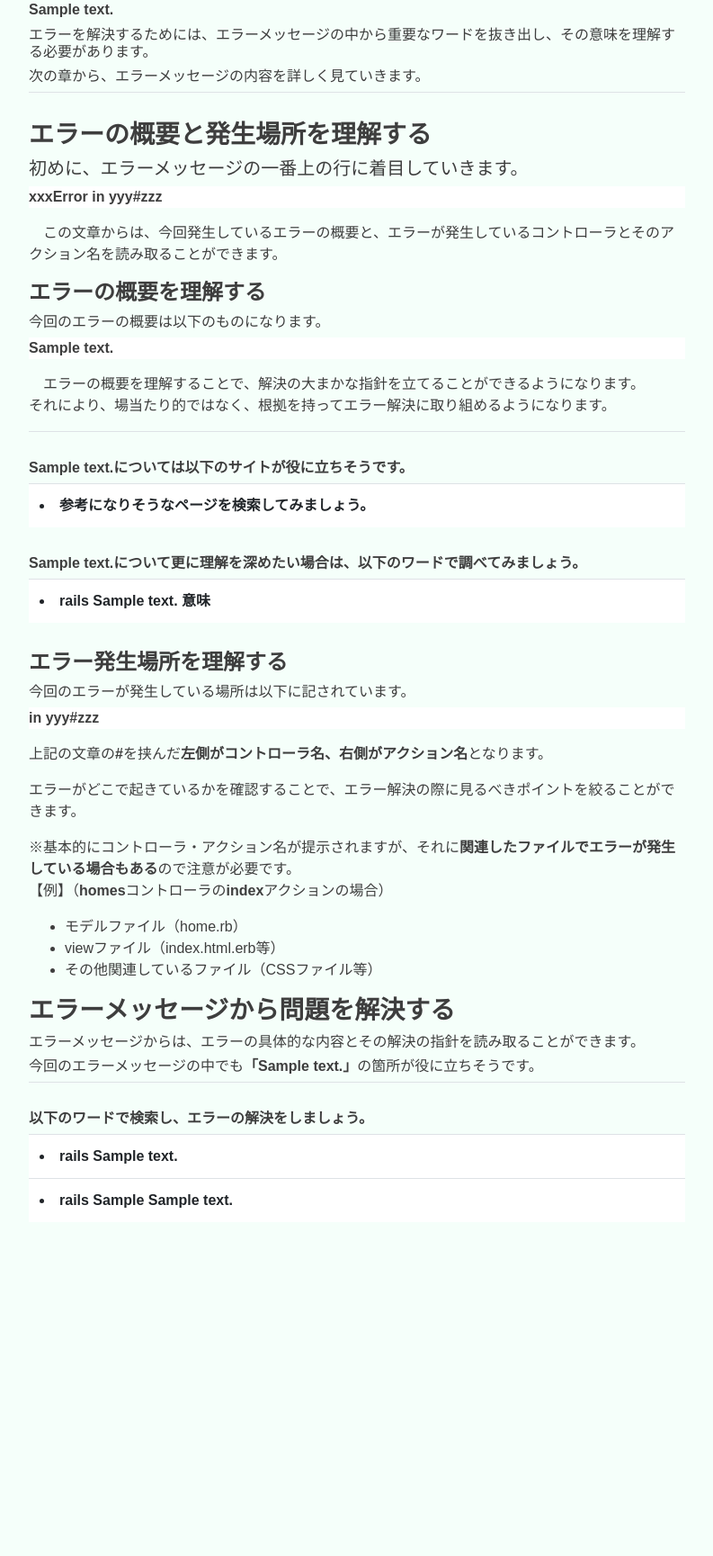
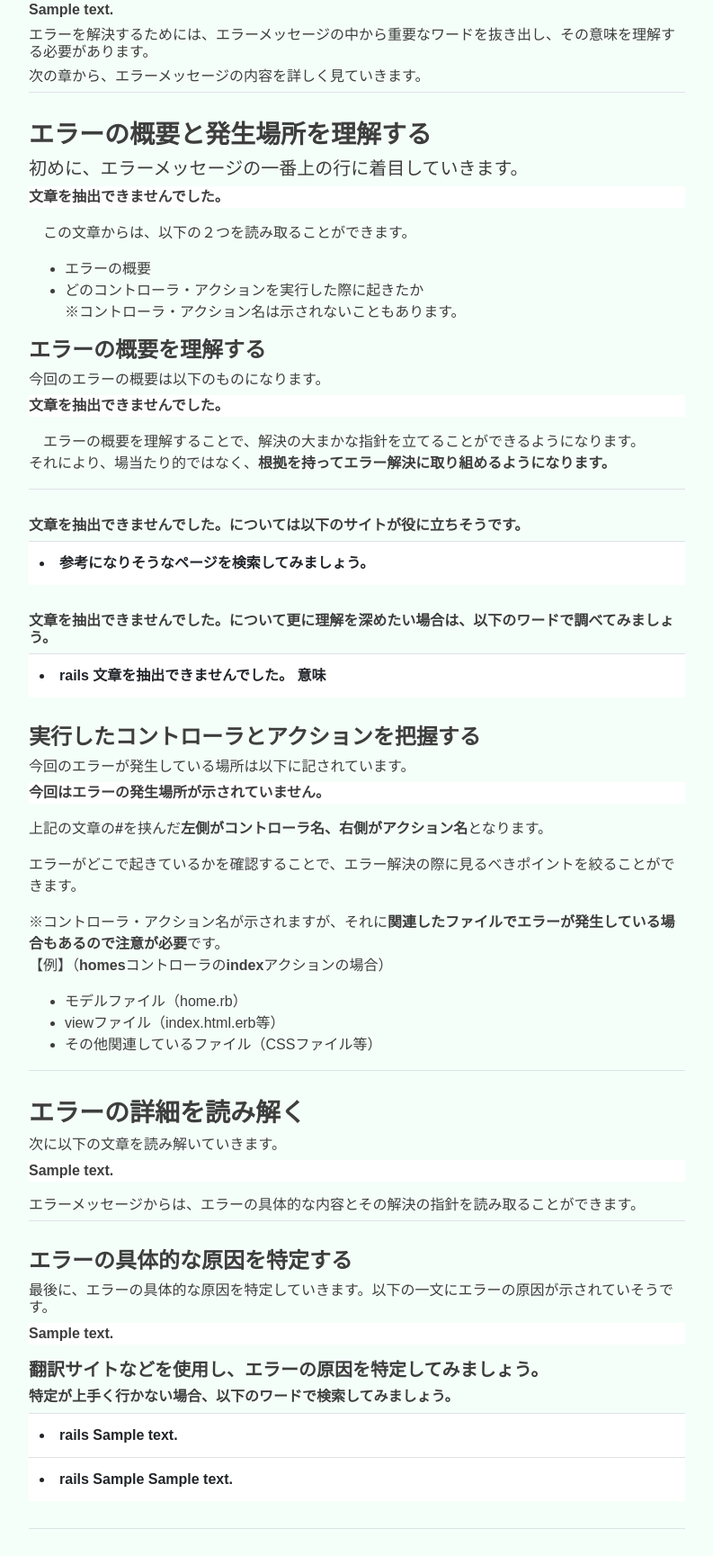
Before and after one commit to kouki512/Python-Search_support-proto, a Django app: page /suggest_result/1/ in a window 1280 px wide. Shown: the part 247-1976 px from the top of the page at 90% size, without its empty margins (243-1036 px from the left). Before the commit the page ends 1589 px from the top, so only its background shows below. Run offline with Django 3.2, Linux system fonts and the light colour scheme; tables that the repository leaves empty hold one stand-in row (values such as "Sample post").

Commit message:
エラーの詳細文の正規表現を追加・変更

```diff
--- a/search_word/templates/search_word/suggest_result.html
+++ b/search_word/templates/search_word/suggest_result.html
@@ -15,7 +15,7 @@
 
             </div>
             <div class="section">
-                <div class="step step1">
+                <div class="step-container">
                     <h3><b>エラーの概要と発生場所を理解する</b></h3>
 
                         <!-- 初めに、エラーの概要を理解しましょう。<br>
@@ -23,22 +23,27 @@
                         今回は<b>「{{collection_result.general_error}}」</b>という記述に概要が示されています。 -->
                         <h5>初めに、エラーメッセージの一番上の行に着目していきます。</h5>
 
-                        <p class="error-result-content"><b>xxxError in yyy#zzz</b></p>
-                        <p>　この文章からは、今回発生しているエラーの概要と、エラーが発生しているコントローラとそのアクション名を読み取ることができます。</p>
-                        <div class="focus-general_error">
+                        <p class="error-result-content"><b>{{collection_result.general_error}}</b></p>
+                        <p>　この文章からは、以下の２つを読み取ることができます。</p>
+                        <ul class="error-summary-lists">
+                            <li class="error-summary-list">エラーの概要</li>
+                            <li class="error-summary-list">どのコントローラ・アクションを実行した際に起きたか</li>
+                            <p class="error-summary-list">※コントローラ・アクション名は示されないこともあります。</p>
+                        </ul>
+                        <div class="step">
                             <h4><b>エラーの概要を理解する</b></h4>
                             <h6>今回のエラーの概要は以下のものになります。</h6>
-                            <p class="error-result-content"><b>{{collection_result.general_error}}</b></p>
-                            <p>　エラーの概要を理解することで、解決の大まかな指針を立てることができるようになります。<br>それにより、場当たり的ではなく、根拠を持ってエラー解決に取り組めるようになります。</p>
+                            <p class="error-result-content"><b>{{collection_result.summary_error}}</b></p>
+                            <p>　エラーの概要を理解することで、解決の大まかな指針を立てることができるようになります。<br>それにより、場当たり的ではなく、<b>根拠を持ってエラー解決に取り組めるようになります。</b></p>
                         </div>
                 </div>
                 <div class="step-title">
-                    <h6>{{collection_result.general_error}}については以下のサイトが役に立ちそうです。</h6>
+                    <h6>{{collection_result.summary_error}}については以下のサイトが役に立ちそうです。</h6>
                 </div>
                 <table class = "table result-table">
                     <tbody>
                         <!-- ワードを繰り返し出力 -->
-                        {% for word in general_error_link %}
+                        {% for word in summary_error_link %}
                         <tr>
                             <!-- viewに情報を送信するためのフォーム -->
                             {% if word == "参考になりそうなページを検索してみましょう。" %}
@@ -51,12 +56,12 @@
                     </tbody>
                 </table>
                 <div class="step-title">
-                    <h6>{{collection_result.general_error}}について更に理解を深めたい場合は、以下のワードで調べてみましょう。</h6>
+                    <h6>{{collection_result.summary_error}}について更に理解を深めたい場合は、以下のワードで調べてみましょう。</h6>
                 </div>
                 <table class = "table result-table">
                     <tbody>
                         <!-- ワードを繰り返し出力 -->
-                        {% for word in general_error_word %}
+                        {% for word in summary_error_word %}
                         <tr>
                             <!-- viewに情報を送信するためのフォーム -->
                             <td class="error-result-content"><li><b>{{word}}</b></li></td>
@@ -64,13 +69,13 @@
                         {% endfor %}
                     </tbody>
                 </table>
-                <div class="focus-path">
-                    <h4><b>エラー発生場所を理解する</b></h4>
+                <div class="step">
+                    <h4><b>実行したコントローラとアクションを把握する</b></h4>
                     <h6>今回のエラーが発生している場所は以下に記されています。</h6>
-                    <p class="error-result-content"><b>in yyy#zzz</b></p>
+                    <p class="error-result-content"><b>{{collection_result.general_path}}</b></p>
                     <p>上記の文章の<b>#</b>を挟んだ<b>左側がコントローラ名、右側がアクション名</b>となります。</p>
                     <p>エラーがどこで起きているかを確認することで、エラー解決の際に見るべきポイントを絞ることができます。</p>
-                    <p>※基本的にコントローラ・アクション名が提示されますが、それに<b>関連したファイルでエラーが発生している場合もある</b>ので注意が必要です。<br>
+                    <p>※コントローラ・アクション名が示されますが、それに<b>関連したファイルでエラーが発生している場合もあるので注意が必要</b>です。<br>
                     【例】（homesコントローラのindexアクションの場合）
                     <ul>
                         <li>モデルファイル（home.rb）</li>
@@ -80,13 +85,31 @@
                     </p>
                 </div>
             </div>
-            <div class="step step2">
-                <h3><b>エラーメッセージから問題を解決する</b></h3>
+            <div class="section">
+                <div class="step-container">
+                    <h3><b>エラーの詳細を読み解く</b></h3>
+                    <h6>次に以下の文章を読み解いていきます。</h6>
+                    <p class="error-result-content"><b>{{collection_result.reject_summary|linebreaksbr}}</b></p>
                     <h6>エラーメッセージからは、エラーの具体的な内容とその解決の指針を読み取ることができます。</h6>
-                <h6>今回のエラーメッセージの中でも<b>「{{collection_result.error_detail}}」</b>の箇所が役に立ちそうです。</h6>
                 </div>
+
+                <div class="step">
+                    {% if collection_result.file_path %}
+                        <h4><b>エラーの具体的な発生場所を把握する</b></h4>
+                        <h6>まず、以下の一文について見ていきます。</h6>
+                        <p class="error-result-content"><b>{{collection_result.file_path|linebreaksbr}}</b></p>
+                        <p>"Showing"から始める一文からは、<b>エラーが発生しているファイル名を確認することができます。</b></p>
+                        <p>また、<b>「#数字」</b>のような記載がある場合、そこから<b>ファイルの何行目でエラーが起こっているかを読み取ることができます。</b></p>
+                        <h5><b>エラーがどのファイルの何行目で発生しているかを確認してみましょう。</b></h5>
+                    {% endif %}
+                </div>
+                <div class="step">
+                        <h4><b>エラーの具体的な原因を特定する</b></h4>
+                        <h6>最後に、エラーの具体的な原因を特定していきます。以下の一文にエラーの原因が示されていそうです。</h6>
+                        <p class="error-result-content"><b>{{collection_result.error_detail}}</b></p>
+                    <h5><b>翻訳サイトなどを使用し、エラーの原因を特定してみましょう。</b></h5>
                     <div class="step-title">
-                <h6>以下のワードで検索し、エラーの解決をしましょう。</h6>
+                        <h6>特定が上手く行かない場合、以下のワードで検索してみましょう。</h6>
                     </div>
                     <table class = "table result-table">
                         <tbody>
@@ -102,4 +125,6 @@
                 </div>
             </div>
         </div>
+    </div>
+</div>
 {% endblock content %}
--- a/search_word/views.py
+++ b/search_word/views.py
@@ -46,14 +46,11 @@
 
 
 def SelectErrors(request):
-
     # 送信されたセッションの取得
     technique = request.session.get('technique')
     # 選択言語及びフレームワークによるchoicesの定義
-
     # フォームの呼び出し（使用技術は前回送信したものを初期値に）
     form = SelectErrorsFormClass()
-
     # contextの定義
     if request.method == 'POST':
         form = SelectErrorsFormClass(request.POST)
@@ -70,70 +67,102 @@
     }
     return render(request, 'search_word/select_errors.html', context)
 
-
 class SuggestWordView(DetailView):
     template_name = 'search_word/suggest_result.html'
     model = SearchWord
-
 # 入力されたエラーメッセージを分割し検索に必要なワードを抽出する関数
-
 
 def selection_error(error_message):
     # エラーの大枠を抽出
-    general_error = re.sub(
-        r'(in\s.+?#.+[\s\S]*)', '', error_message.error_message)
+    # general_error = re.sub(
+    #     r'(in\s.+?#.+[\s\S]*)', '', error_message.error_message)
+
+    # xxxError in yyy#zzz の抽出
+    selection_general_error = re.search(r'(?<=\bin\b\s)(.*\s)+(.+#.+)|.*\s*(?=\n|\r)', error_message.error_message)
+    if selection_general_error:
+        general_error = selection_general_error.group()
+    else:
+        general_error = "文章を抽出できませんでした。"
+
+    # xxxErrorの抽出
+    selection_summary_error = re.search(r'.*\s(?=\bin\b\s)|.*\s*',general_error)
+    if selection_summary_error:
+        summary_error = selection_summary_error.group()
+    else:
+        summary_error = "文章を抽出できませんでした。"
+
+    # yyy#zzzの抽出
+    selection_general_path = re.search(r'(?<=\bin\b\s).*', general_error)
+    if selection_general_path:
+        general_path = selection_general_path.group()
+    else:
+        general_path = "今回はエラーの発生場所が示されていません。"
+
     # エラーの詳細を抽出
-    error_detail = re.sub(r'(.+\s(/.+):)|(for\s#.+)|(.+in\s.+?#.+)|(Did you mean[\s\S]*)|(Routing Error)|(LoadError)', '',
-                          error_message.error_message)
+    # エラーの概要を取り除いたメッセージ全て
+    reject_summary = re.sub(general_error,"",error_message.error_message)
+    # 具体的なファイル名
+    selection_file_path = re.findall(r'Showing.*raised:',error_message.error_message)
+    if selection_file_path:
+        file_path = selection_file_path[0]
+    else:
+        file_path = None
+    # 解決に繋がるエラーメッセージ
+    error_detail = re.sub(r'(.+\s(/.+):)|(for\s#.+)|(.+in\s.+?#.+)|(Did you mean[\s\S]*)|(Routing Error)|(LoadError)', '',error_message.error_message)
 
     # 抽出したエラーメッセージを辞書型配列に格納
     collection_result = {"general_error": general_error,
-                         "error_detail": error_detail}
+                        "summary_error": summary_error,
+                        "general_path" : general_path,
+                        "error_detail": error_detail,
+                        "file_path":file_path,
+                        "reject_summary":reject_summary}
     return collection_result
 
 
+# 検索ワード及び参考記事リンクの作成をする関数
 def suggest_word(words, colection_error):
     # 提案ワードを格納する配列をオブジェクトの各要素を変数に定義
     suggest_words = []
-    general_error_word = []
-    general_error_link = []
+    summary_error_word = []
+    summary_error_link = []
     detail_error_word = []
 
     technique = words.technique
-    general_error = colection_error['general_error']
+    summary_error = colection_error['summary_error']
     error_detail = colection_error['error_detail']
     Feature = words.Feature
 
     # 提案ワード（エラーの大枠）を配列に格納
-    general_error_word.append(technique + " " + general_error + " " + "意味")
+    summary_error_word.append(technique + " " + summary_error + " " + "意味")
     # (エラータイトル)のリンクを格納
-    print(type(colection_error['general_error']))
-    if 'SyntaxError' in general_error:
-        general_error_link.append("https://docs.ruby-lang.org/ja/latest/class/SyntaxError.html")
-        general_error_link.append("https://zenn.dev/nagan/articles/ca4b155c630f25")
-    elif "NoMethodError" in general_error:
-        general_error_link.append("https://docs.ruby-lang.org/ja/latest/class/NoMethodError.html")
-        general_error_link.append("https://zenn.dev/nagan/articles/ca4b155c630f25")
-    elif "NameError" in general_error:
-        general_error_link.append("https://docs.ruby-lang.org/ja/latest/class/NameError.html")
-        general_error_link.append("https://zenn.dev/nagan/articles/ca4b155c630f25")
-    elif "LoadError" in general_error:
-        general_error_link.append("https://docs.ruby-lang.org/ja/latest/class/LoadError.html")
-        general_error_link.append("https://zenn.dev/nagan/articles/ca4b155c630f25")
-    elif "TypeError" in general_error:
-        general_error_link.append("https://docs.ruby-lang.org/ja/latest/class/TypeError.html")
-        general_error_link.append("https://zenn.dev/nagan/articles/ca4b155c630f25")
-    elif "ArgumentError" in general_error:
-        general_error_link.append("https://docs.ruby-lang.org/ja/latest/class/ArgumentError.html")
-        general_error_link.append("https://zenn.dev/nagan/articles/ca4b155c630f25")
+    print(type(colection_error['summary_error']))
+    if 'SyntaxError' in summary_error:
+        summary_error_link.append("https://docs.ruby-lang.org/ja/latest/class/SyntaxError.html")
+        summary_error_link.append("https://zenn.dev/nagan/articles/ca4b155c630f25")
+    elif "NoMethodError" in summary_error:
+        summary_error_link.append("https://docs.ruby-lang.org/ja/latest/class/NoMethodError.html")
+        summary_error_link.append("https://zenn.dev/nagan/articles/ca4b155c630f25")
+    elif "NameError" in summary_error:
+        summary_error_link.append("https://docs.ruby-lang.org/ja/latest/class/NameError.html")
+        summary_error_link.append("https://zenn.dev/nagan/articles/ca4b155c630f25")
+    elif "LoadError" in summary_error:
+        summary_error_link.append("https://docs.ruby-lang.org/ja/latest/class/LoadError.html")
+        summary_error_link.append("https://zenn.dev/nagan/articles/ca4b155c630f25")
+    elif "TypeError" in summary_error:
+        summary_error_link.append("https://docs.ruby-lang.org/ja/latest/class/TypeError.html")
+        summary_error_link.append("https://zenn.dev/nagan/articles/ca4b155c630f25")
+    elif "ArgumentError" in summary_error:
+        summary_error_link.append("https://docs.ruby-lang.org/ja/latest/class/ArgumentError.html")
+        summary_error_link.append("https://zenn.dev/nagan/articles/ca4b155c630f25")
     else:
-        general_error_link.append("参考になりそうなページを検索してみましょう。")
-    print(general_error_link)
+        summary_error_link.append("参考になりそうなページを検索してみましょう。")
+    print(summary_error_link)
     # 提案ワードを配列に格納(エラー解決ワード)
     detail_error_word.append(technique + " " + error_detail)
     detail_error_word.append(technique + " " + Feature + " " + error_detail)
     # 提案ワード（実装内容）を配列に格納
-    suggest_words = [general_error_word, detail_error_word, general_error_link]
+    suggest_words = [summary_error_word, detail_error_word, summary_error_link]
     return suggest_words
 
 
@@ -148,9 +177,12 @@
     suggest_result = suggest_word(object, collection_result)
     # 検索ワードの作成ココまで
 
-    # viewに渡す物を辞書型配列に変換
-    context = {'object': object, 'collection_result': collection_result, 'general_error_word':
-               suggest_result[0], 'detail_error_word': suggest_result[1],'general_error_link':suggest_result[2]}
+    # templateに渡す物を辞書型配列に変換
+    # 抽出されたワードと検索ワード、参考記事のリンク
+    context = {'object': object,
+                'collection_result': collection_result,
+                'summary_error_word':suggest_result[0],
+                'detail_error_word': suggest_result[1],'summary_error_link':suggest_result[2]}
     return render(request, 'search_word/suggest_result.html', context)
 
 
@@ -159,11 +191,7 @@
         search_word = SearchWord.objects.get(pk=pk)
         search_word.delete()
     return redirect('search_words')
-# Create your views here.
+
 
 # 他の人が解決したワードとそのサイトURLを貼ってもらう。
 # 自分の入力内容と解決した人の入力内容の近似値を求めページも出力できるようにするのがよさそう。
-
-# エラーのサンプル
-
-# SyntaxError in Devise::RegistrationsController#new /app_name/app/views/devise/registrations/new.html.erb:10: syntax error, unexpected '<' <%= render "devise/shared/erro... ^ /app_name/app/views/devise/registrations/new.html.erb:50: syntax error, unexpected ensure, expecting ')' ensure ^~~~~~ /app_name/app/views/devise/registrations/new.html.erb:52: syntax error, unexpected end, expecting ')' end ^~~
```
Also changed, not shown: regular_expression-test.py (+13 -3 lines). Lines whose indentation alone changed are shown as unchanged.
